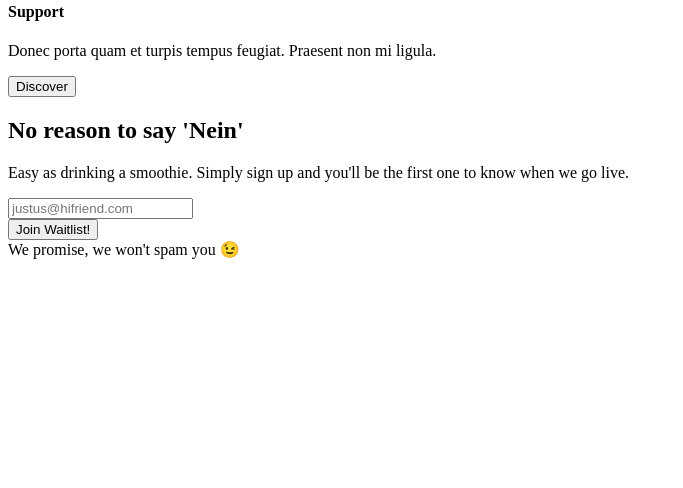
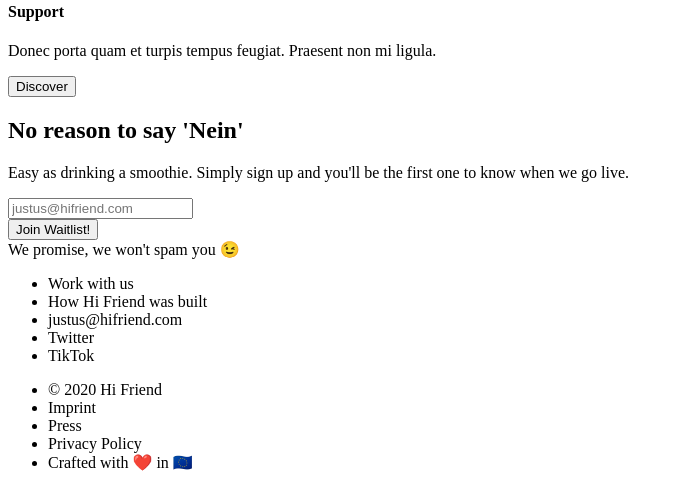
Before and after one commit to ThisIsJustUs/Hi-There, a Gatsby site: page / in a window 1280 px wide. Shown: the part 3435-3923 px from the top of the page, without its empty margins (0-683 px from the left). Before the commit the page ends 3702 px from the top, so only its background shows below. Built offline with nearby package versions, Linux system fonts and the light colour scheme; Gatsby itself is replaced by a stand-in of ours.

Commit message:
HTML Footer

```diff
--- /dev/null
+++ b/src/components/Footer.tsx
@@ -0,0 +1,22 @@
+import React from 'react';
+
+export const Footer: React.FC = () => {
+    return (
+        <div className=''>
+            <ul>
+                <li>Work with us</li>
+                <li>How Hi Friend was built</li>
+                <li>justus@hifriend.com</li>
+                <li>Twitter</li>
+                <li>TikTok</li>
+            </ul>
+            <ul>
+                <li>© 2020 Hi Friend</li>
+                <li>Imprint</li>
+                <li>Press</li>
+                <li>Privacy Policy</li>
+                <li>Crafted with ❤️ in 🇪🇺</li>
+            </ul>
+        </div>
+    );
+};
--- a/src/pages/index.tsx
+++ b/src/pages/index.tsx
@@ -3,6 +3,7 @@ import { Navbar } from '../components/Navbar';
 import { Hero } from '../components/Hero';
 import { Cards } from '../components/Cards';
 import { Signup } from '../components/Signup';
+import { Footer } from '../components/Footer';
 
 export default () => {
     return (
@@ -11,6 +12,7 @@ export default () => {
             <Hero />
             <Cards />
             <Signup />
+            <Footer />
         </div>
     );
 };
```
